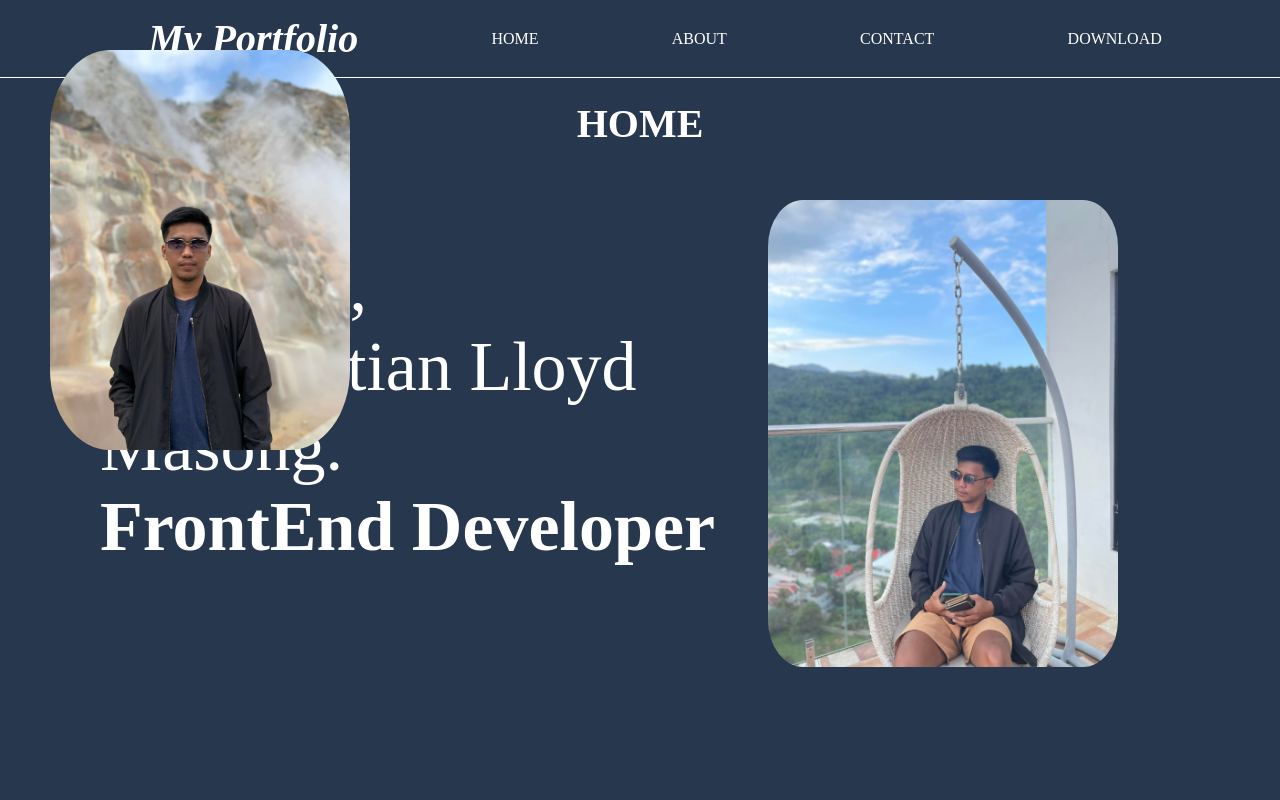
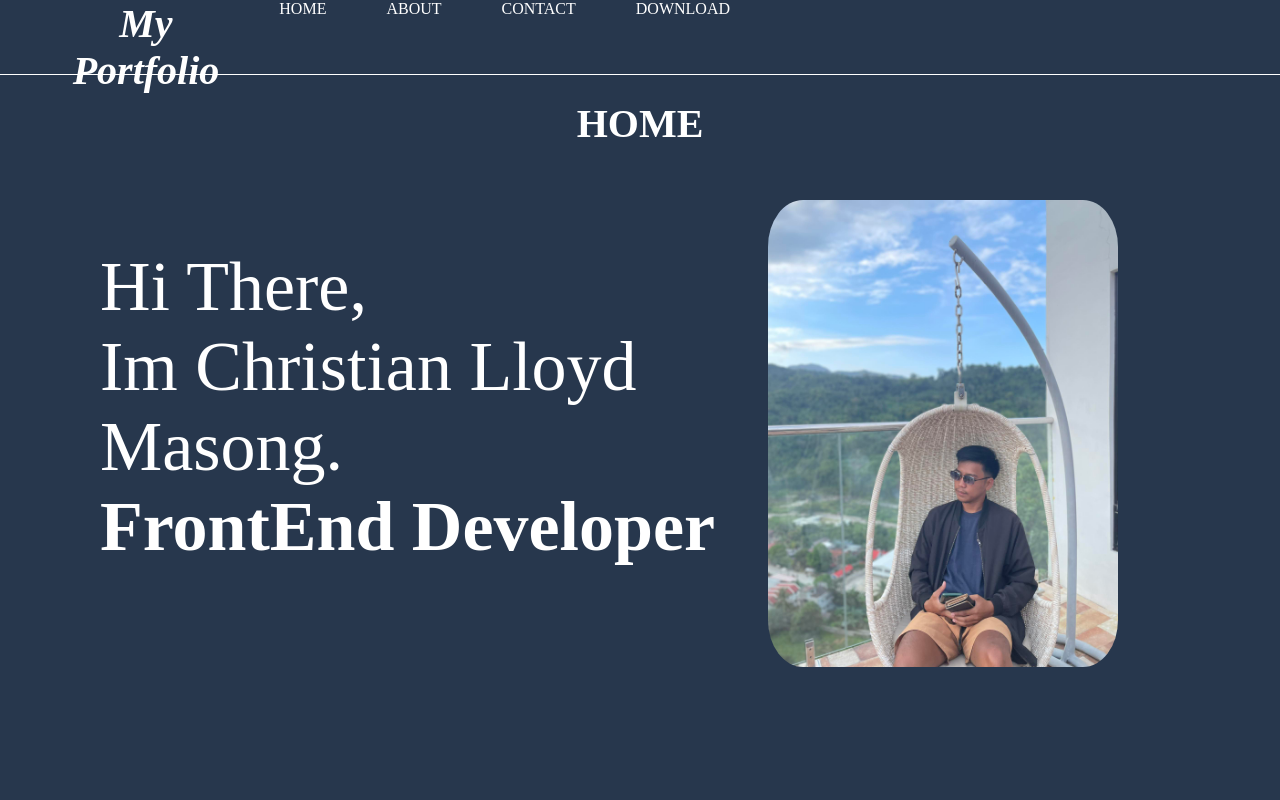
Before and after one commit to Christianlloyd14/portfolio, a plain HTML site: page index.html in a window 1280 px wide. Shown: the top 800 px of the page. Drawn offline with Linux system fonts and the light colour scheme.

Commit message:
revised portfolio

```diff
--- a/assets/css/about.css
+++ b/assets/css/about.css
@@ -10,13 +10,14 @@
     margin: inline-block;
 }
 .aboutpic{
-    width: 300px;
+    width: 350px;
     height: auto;
-    border-radius: 20%;
+    border-radius: 10%;
 }
 
 .pic_content {
     position: absolute;
-    top: 50px;
-    left: 50px;
+    top: 1650px;
+    left: 950px;
+    z-index: -1;
 }
--- a/assets/css/header.css
+++ b/assets/css/header.css
@@ -1,13 +1,15 @@
 #header {
 	justify-content: center;
     position: fixed;
-    padding: 15px;
+    padding: 0px;
     width: 100%;
     border-bottom: 1px solid white;
 }
 
 #header_content {
+    margin: -20px 500px;
+    top: 20;
 	display: flex;
-	justify-content: space-evenly;
-	align-items: center;
+	float: right;
+
 }
--- a/assets/css/home.css
+++ b/assets/css/home.css
@@ -24,4 +24,5 @@
     top: 25%;
     left: 60%;
     border-radius: 10%;
+    z-index: -1;
 }
--- a/assets/css/styles.css
+++ b/assets/css/styles.css
@@ -1,6 +1,11 @@
 * {
 	padding: 0;
 	margin: 0;
+}
+
+nav{
+	background-color: #27374D;
+	padding: 20px;
 }
 
 li {
@@ -10,6 +15,16 @@ li {
 a {
 	text-decoration: none;
 	color: white;
+	margin: 0px 30px;
+}
+
+.logo-container{
+	display: inline-block;
+	margin: 0;
+	color: white;
+	position: relative;
+	left: 50px;
+	top: 0px;
 }
 
 h1 {
```
